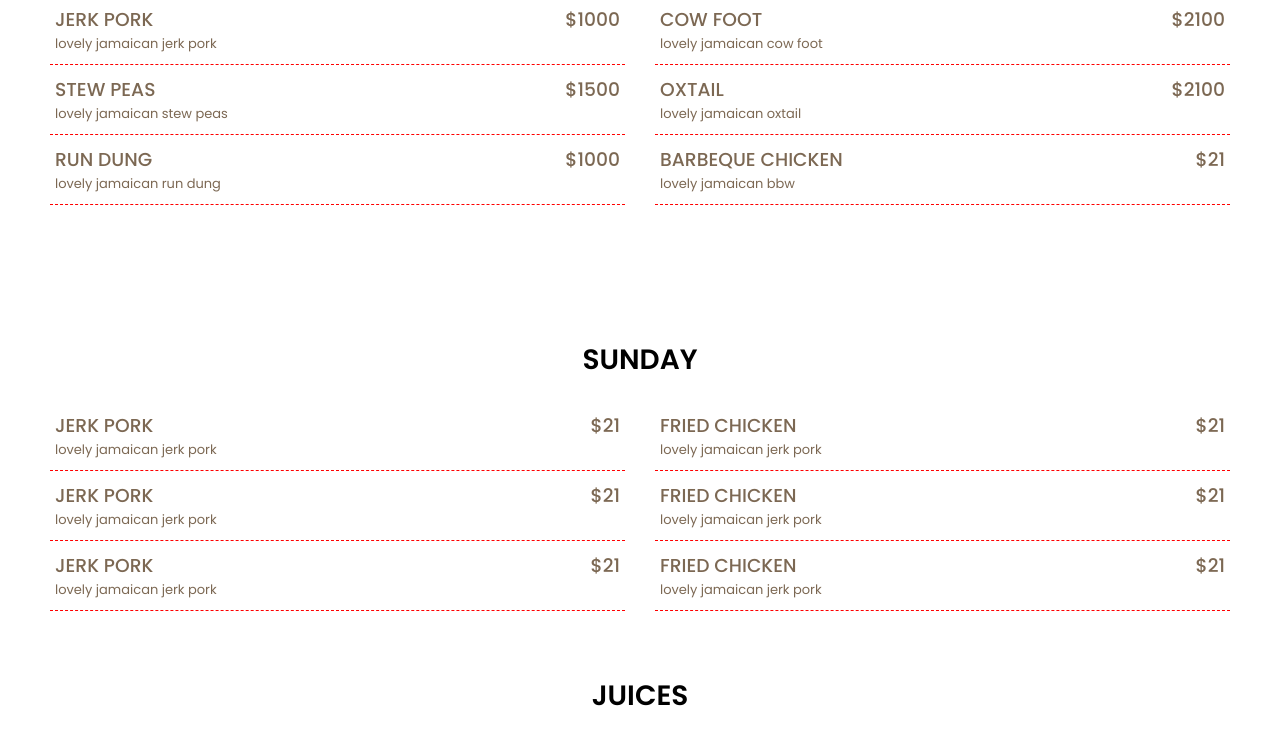
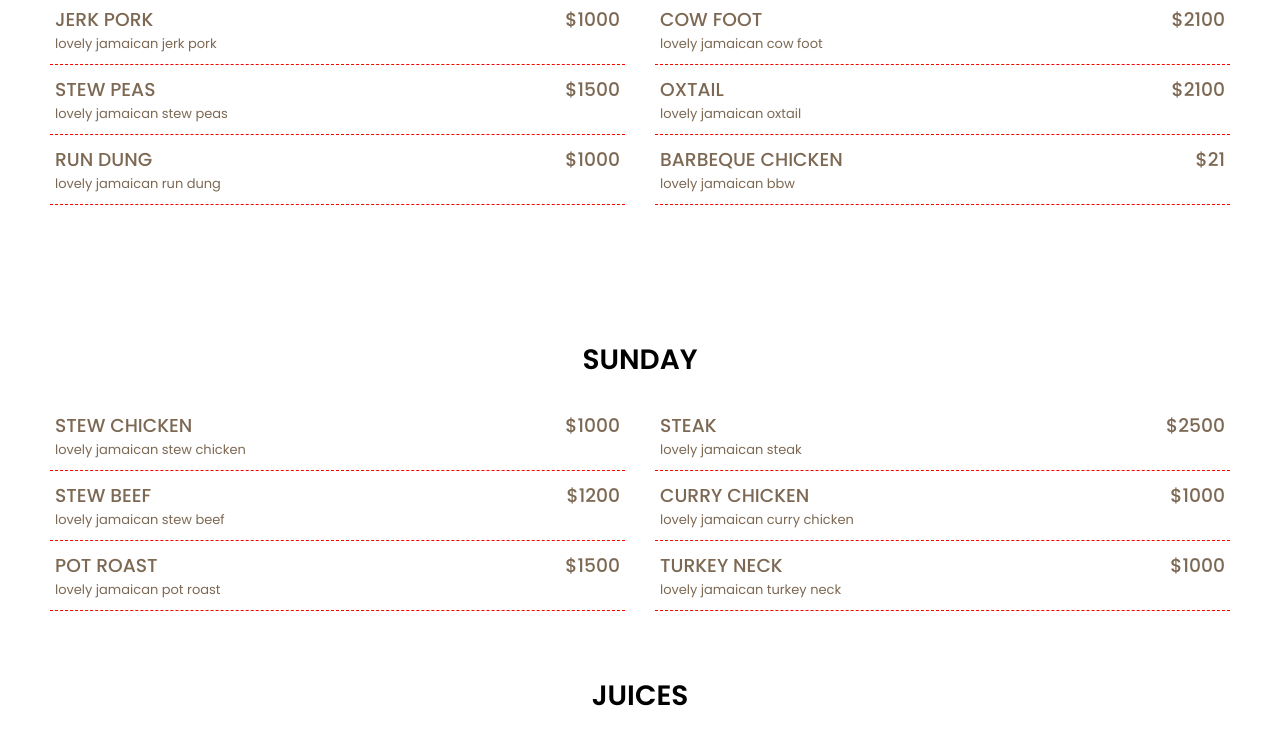
Before and after one commit to cosisaxis/shelly, a React (Create React App) app: page /menu in a window 1280 px wide. Shown: the part 1214-1949 px from the top of the page. Built offline with nearby package versions, Linux system fonts and the light colour scheme.

Commit message:
todays menu and sundays menu

```diff
--- a/src/pages/Menu/Sunday/Sunday.js
+++ b/src/pages/Menu/Sunday/Sunday.js
@@ -4,37 +4,37 @@ import "./Sunday.css"
 
 const menuDataLeft = [
     {
-      title: "jerk pork",
-      description: "lovely jamaican jerk pork",
-      price: "21",
+      title: "stew chicken",
+      description: "lovely jamaican stew chicken",
+      price: "1000",
     },
     {
-      title: "jerk pork",
-      description: "lovely jamaican jerk pork",
-      price: "21",
+      title: "stew beef",
+      description: "lovely jamaican stew beef",
+      price: "1200",
     },
     {
-      title: "jerk pork",
-      description: "lovely jamaican jerk pork",
-      price: "21",
+      title: "pot roast",
+      description: "lovely jamaican pot roast",
+      price: "1500",
     },
   ];
 
   const menuDataRight = [
     {
-      title: "fried chicken",
-      description: "lovely jamaican jerk pork",
-      price: "21",
+      title: "steak",
+      description: "lovely jamaican steak",
+      price: "2500",
     },
     {
-      title: "fried chicken",
-      description: "lovely jamaican jerk pork",
-      price: "21",
+      title: "curry chicken",
+      description: "lovely jamaican curry chicken",
+      price: "1000",
     },
     {
-      title: "fried chicken",
-      description: "lovely jamaican jerk pork",
-      price: "21",
+      title: "turkey neck",
+      description: "lovely jamaican turkey neck",
+      price: "1000",
     },
   ];
 
--- a/src/pages/Menu/TodaysMenu/TodaysMenu.js
+++ b/src/pages/Menu/TodaysMenu/TodaysMenu.js
@@ -6,15 +6,15 @@ import image2 from "../../../assets/img1.jpg";
 
 const menuData = [
     {
-      title: "Sesame crusted scotch fillet",
+      title: "Steam fish",
       description: "with honeyed Pedro Ximenez sauce and potato cake",
-      price: "7.50",
+      price: "2500",
       img: image1,
     },
     {
       title: "Roast Rack of Lamb",
       description: "with herb crust and fruity mesclun salad and straw potato",
-      price: "7.50",
+      price: "2000",
       img: image2,
     },
   ];
```
